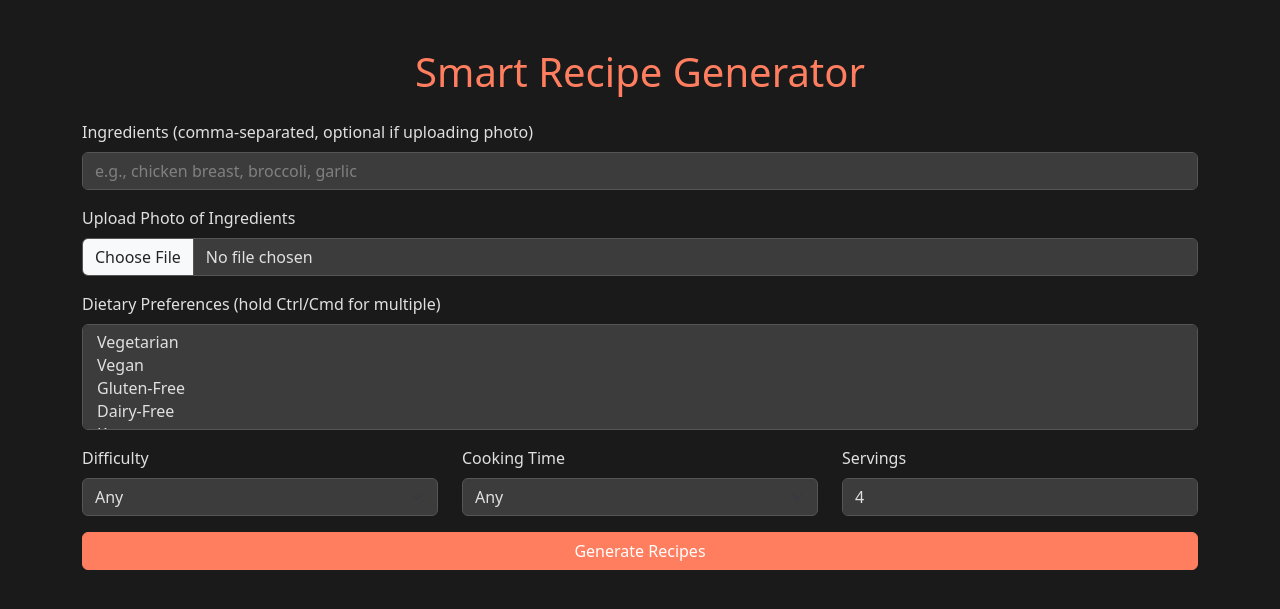
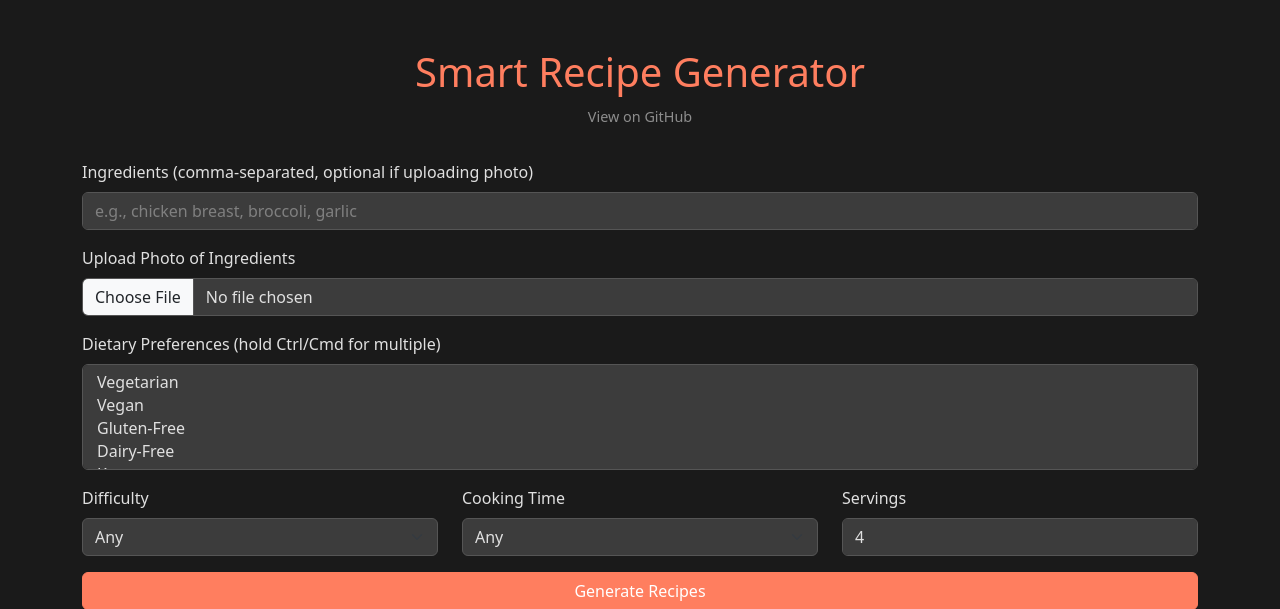
Before and after one commit to o0ga-bo0ga/Smart-Recipe-Generator, a Flask app: page / in a window 1280 px wide. Shown: the top 609 px of the page. Run offline with Flask 3, Linux system fonts and the light colour scheme; data that the repository does not hold is empty; parts of the project's set-up code (start-up, migrations or seed data) failed here and were passed over.

Commit message:
Fixed styling and added a github redirect

```diff
--- a/templates/index.html
+++ b/templates/index.html
@@ -140,6 +140,11 @@
 <body>
   <div class="container my-5">
     <h1 class="text-center mb-4">Smart Recipe Generator</h1>
+    <p class="text-center" style="margin-top: -1rem; margin-bottom: 2rem;">
+      <a href="https://github.com/o0ga-bo0ga/Smart-Recipe-Generator" target="_blank" rel="noopener noreferrer" class="text-white-50" style="text-decoration: none; font-size: 0.9rem;">
+        View on GitHub
+      </a>
+    </p>
 
     {% if error %}
       <div class="alert alert-danger alert-dismissible fade show" role="alert">
@@ -270,7 +275,7 @@
   </div>
 
   <!-- Corrected Bootstrap JS link with the proper integrity hash. Duplicates removed. -->
-  <script src="https://cdn.jsdelivr.net/npm/bootstrap@5.3.3/dist/js/bootstrap.bundle.min.js" integrity="sha384-YvpcrYf0tY3lHB60NNkmXc5s9fDVZLESaAA55NDzOxhy9GkcIdslK1eN7N6jIeHz" crossorigin="anonymous"></script>
+  <script src="https://cdn.jsdelivr.net/npm/bootstrap@5.3.3/dist/js/bootstrap.bundle.min.js" xintegrity="sha384-YvpcrYf0tY3lHB60NNkmXc5s9fDVZLESaAA55NDzOxhy9GkcIdslK1eN7N6jIeHz" crossorigin="anonymous"></script>
   <script>
     document.addEventListener('DOMContentLoaded', () => {
       console.log('DOM fully loaded');
```
